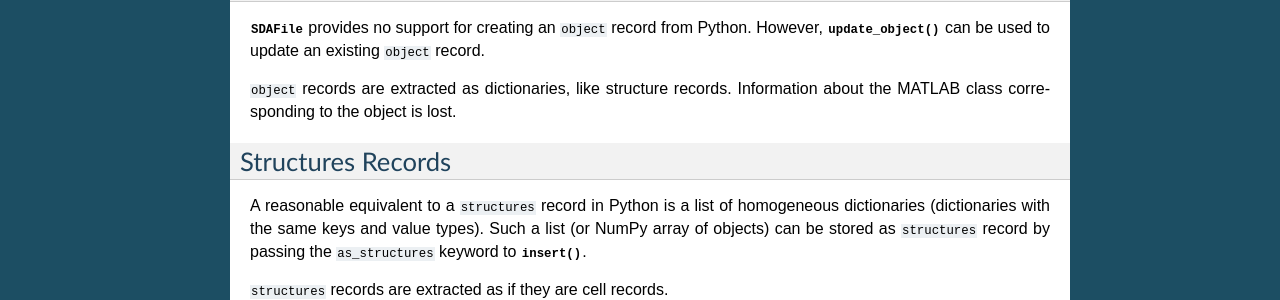
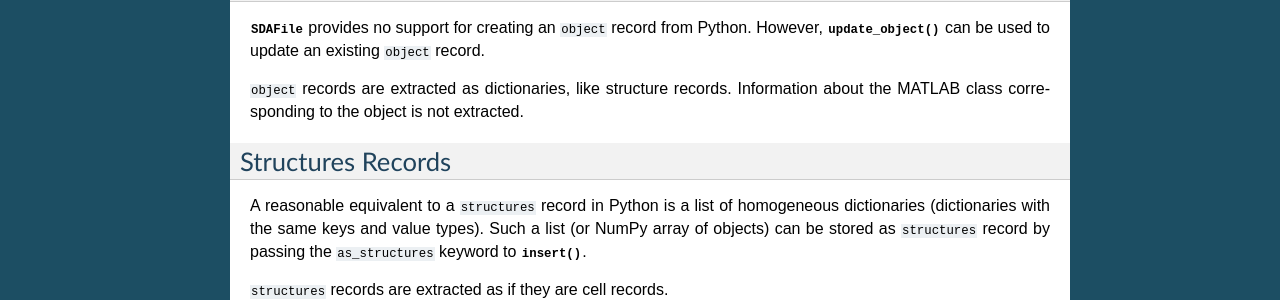
Before and after one commit to enthought/sandia-data-archive, a Sphinx documentation site: the page built from docs/source/record_types.rst, in a window 1280 px wide. Shown: the part 1660-1960 px from the top of the page. Built offline with Sphinx 7.4.7, drawn with Linux system fonts in a browser that asks for light colours.

Commit message:
DOC: Reword information about class name of object records. [skip ci]

```diff
--- a/docs/source/record_types.rst
+++ b/docs/source/record_types.rst
@@ -109,7 +109,8 @@ Python. However, :meth:`~SDAFile.update_object` can be used to update an
 existing ``object`` record.
 
 ``object`` records are extracted as dictionaries, like structure records.
-Information about the MATLAB class corresponding to the object is lost.
+Information about the MATLAB class corresponding to the object is not
+extracted.
 
 Structures Records
 ------------------
```
